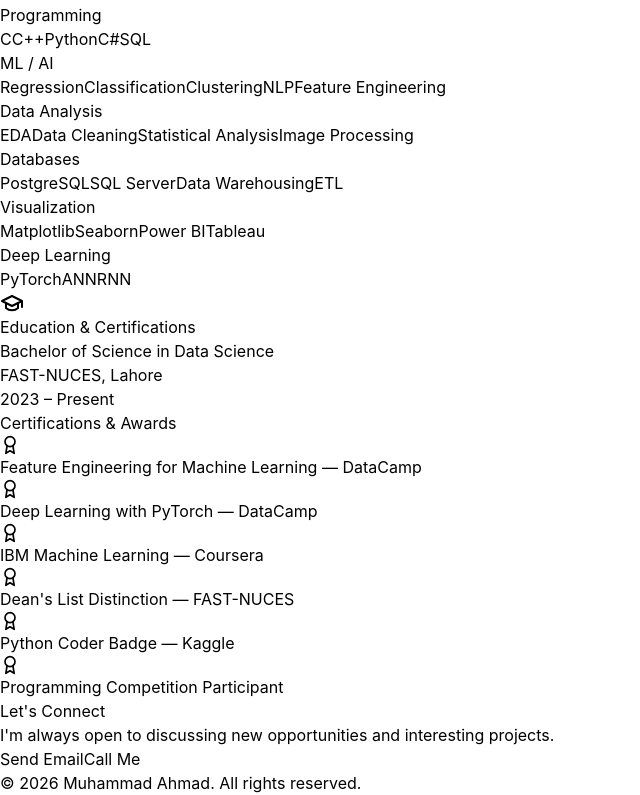
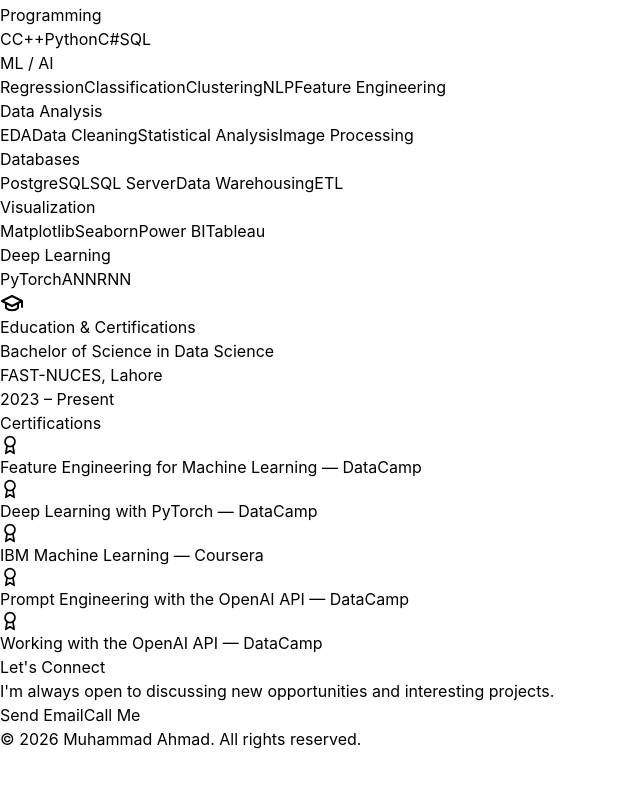
Before and after one commit to Muhammad-Ahmad2511/portfolio_1, a React (Vite) app: page / in a window 1280 px wide. Shown: the part 1491-2286 px from the top of the page, without its empty margins (0-640 px from the left). After the commit the page ends 2242 px from the top, so only its background shows below. Built offline with nearby package versions, Linux system fonts and the light colour scheme; the HTML template or start-up script is replaced by a standard one.

Commit message:
Add OpenAI API certifications and remove awards

```diff
--- a/src/App.jsx
+++ b/src/App.jsx
@@ -350,15 +350,14 @@
           </div>
 
           <div className="bg-slate-800/50 backdrop-blur-sm p-8 rounded-xl border border-blue-500/20">
-            <h3 className="text-2xl font-bold text-blue-400 mb-6">Certifications & Awards</h3>
+            <h3 className="text-2xl font-bold text-blue-400 mb-6">Certifications</h3>
             <div className="grid md:grid-cols-2 gap-4">
               {[
                 "Feature Engineering for Machine Learning — DataCamp",
                 "Deep Learning with PyTorch — DataCamp",
                 "IBM Machine Learning — Coursera",
-                "Dean's List Distinction — FAST-NUCES",
-                "Python Coder Badge — Kaggle",
-                "Programming Competition Participant"
+                "Prompt Engineering with the OpenAI API — DataCamp",
+                "Working with the OpenAI API — DataCamp"
               ].map((cert, index) => (
                 <div key={index} className="flex items-start gap-2">
                   <Award size={20} className="text-cyan-400 mt-1 flex-shrink-0" />
```
